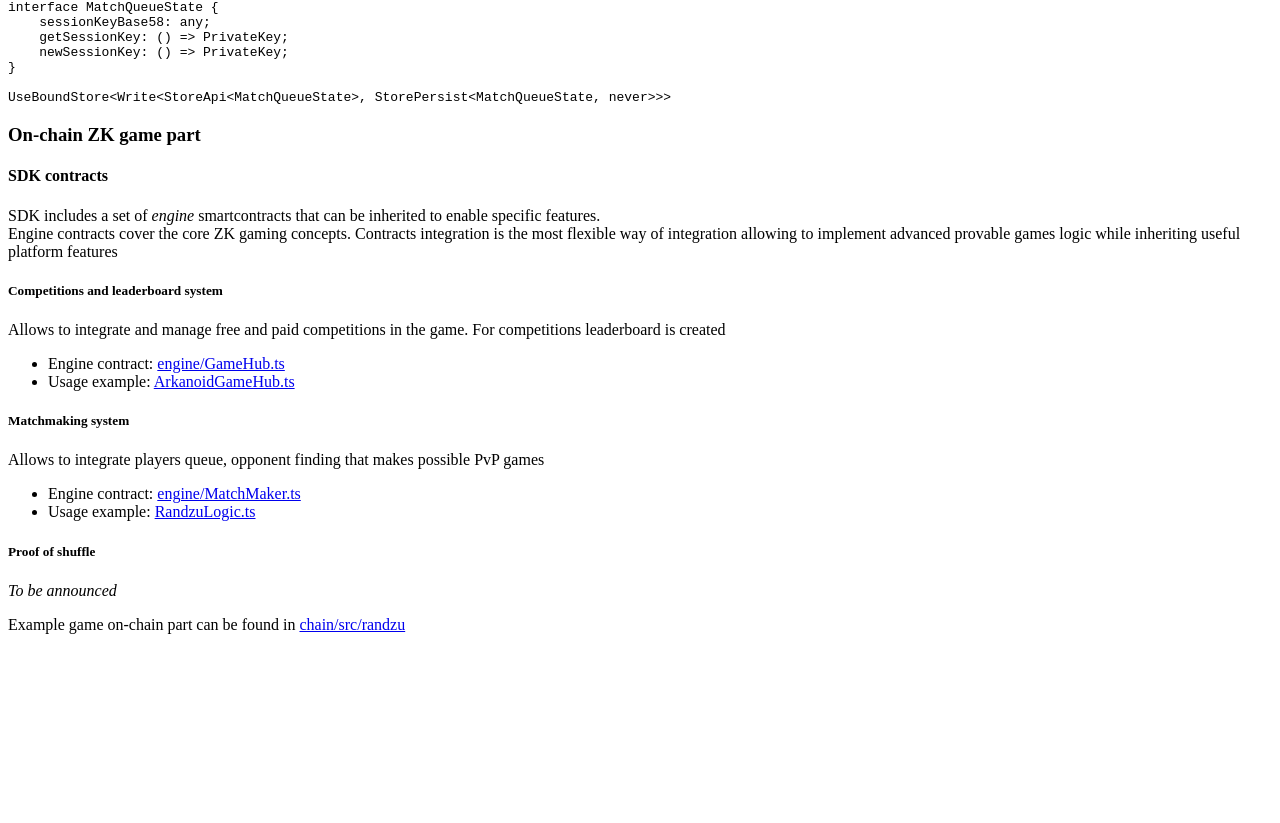
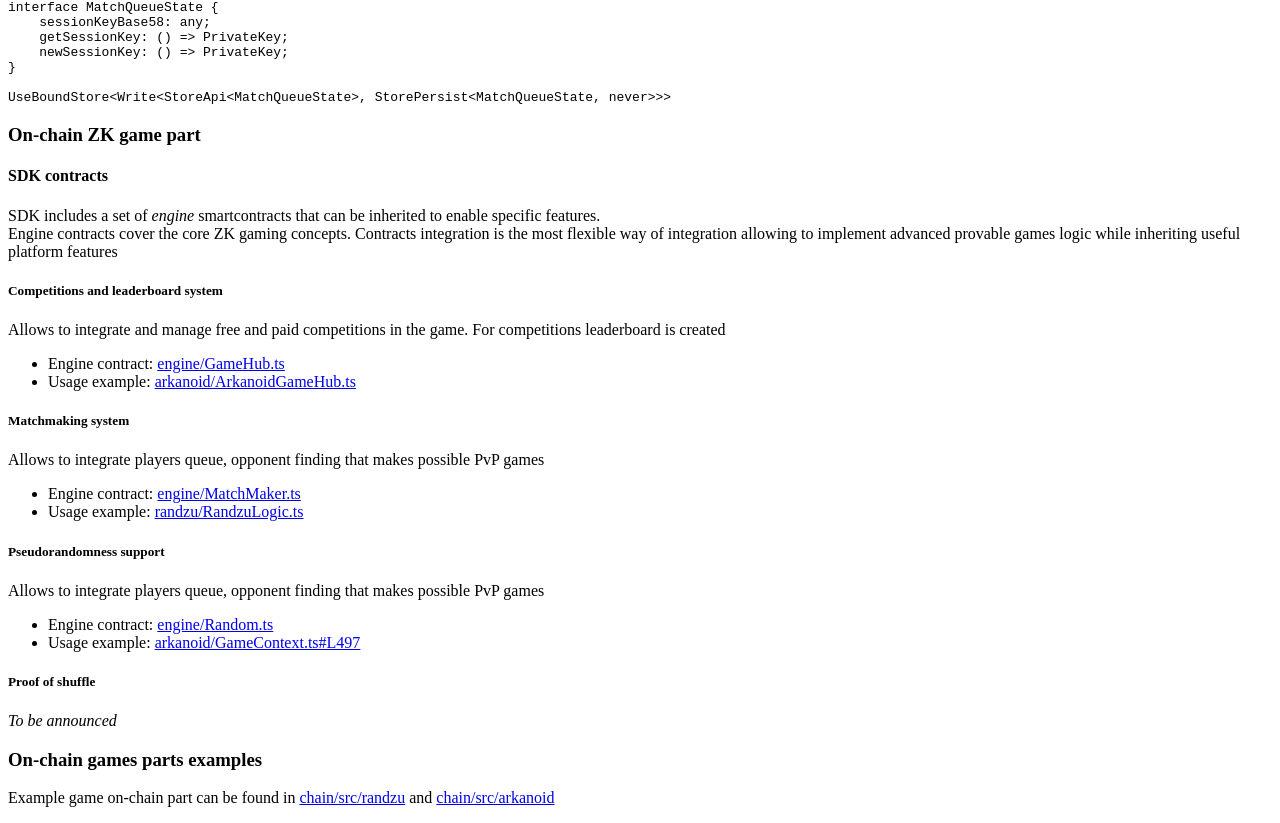
Before and after one commit to ZkNoid/docs, a Next.js app: page /docs/sdk in a window 1280 px wide. Shown: the part 3579-4402 px from the top of the page. Before the commit the page ends 4229 px from the top, so only its background shows below. Built offline with nearby package versions, Linux system fonts and the light colour scheme.

Commit message:
Added random engine contract

```diff
--- a/pages/docs/sdk.mdx
+++ b/pages/docs/sdk.mdx
@@ -278,16 +278,25 @@ allowing to implement advanced provable games logic while inheriting useful plat
 ##### Competitions and leaderboard system
 Allows to integrate and manage free and paid competitions in the game. For competitions leaderboard is created
 - Engine contract: [engine/GameHub.ts](https://github.com/ZkNoid/zknoid/blob/develop/packages/chain/src/engine/GameHub.ts)
-- Usage example: [ArkanoidGameHub.ts](https://github.com/ZkNoid/zknoid/blob/develop/packages/chain/src/arkanoid/ArkanoidGameHub.ts)
+- Usage example: [arkanoid/ArkanoidGameHub.ts](https://github.com/ZkNoid/zknoid/blob/develop/packages/chain/src/arkanoid/ArkanoidGameHub.ts)
 
 
 ##### Matchmaking system
 Allows to integrate players queue, opponent finding that makes possible PvP games
 - Engine contract: [engine/MatchMaker.ts](https://github.com/ZkNoid/zknoid/blob/develop/packages/chain/src/engine/MatchMaker.ts)
-- Usage example: [RandzuLogic.ts](https://github.com/ZkNoid/zknoid/blob/develop/packages/chain/src/randzu/RandzuLogic.ts)
+- Usage example: [randzu/RandzuLogic.ts](https://github.com/ZkNoid/zknoid/blob/develop/packages/chain/src/randzu/RandzuLogic.ts)
+
+
+##### Pseudorandomness support
+Allows to integrate players queue, opponent finding that makes possible PvP games
+- Engine contract: [engine/Random.ts](https://github.com/ZkNoid/zknoid/blob/develop/packages/chain/src/engine/Random.ts)
+- Usage example: [arkanoid/GameContext.ts#L497](https://github.com/ZkNoid/zknoid/blob/develop/packages/chain/src/arkanoid/GameContext.ts#L497)
 
 
 ##### Proof of shuffle
 _To be announced_
 
-Example game on-chain part can be found in [chain/src/randzu](https://github.com/ZkNoid/zknoid/tree/develop/packages/chain/src/randzu)
+
+### On-chain games parts examples
+
+Example game on-chain part can be found in [chain/src/randzu](https://github.com/ZkNoid/zknoid/tree/develop/packages/chain/src/randzu) and [chain/src/arkanoid](https://github.com/ZkNoid/zknoid/tree/develop/packages/chain/src/arkanoid)
```
